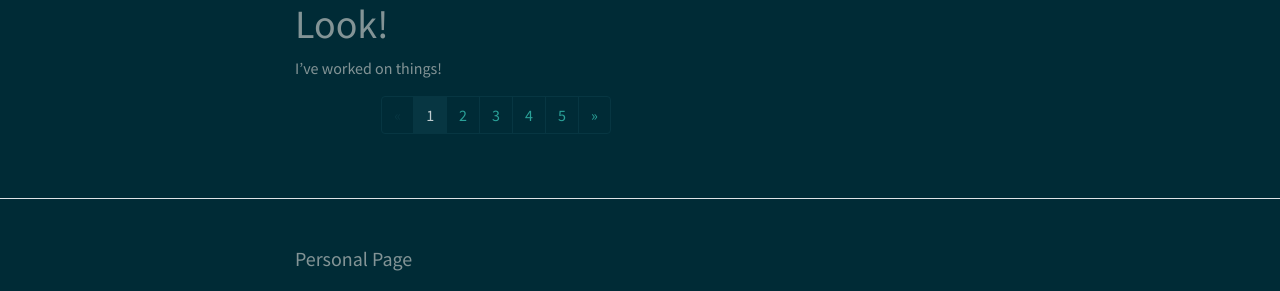
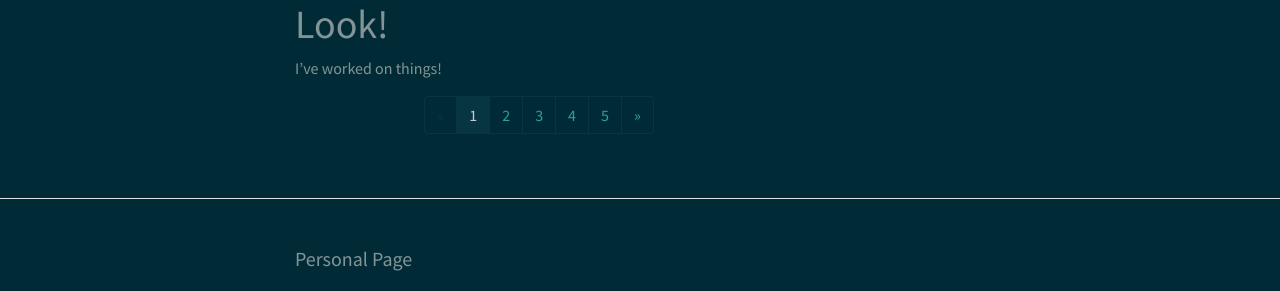
Before and after one commit to christian-araya/christian-araya.github.io, a Jekyll site: the page built from index.md, in a window 1280 px wide. Shown: the part 120-411 px from the top of the page. Built offline with Jekyll 4.4.1, drawn with Linux system fonts in a browser that asks for light colours.

Commit message:
Update home.html

```diff
--- a/_layouts/home.html
+++ b/_layouts/home.html
@@ -41,7 +41,7 @@ layout: default
     <p class="rss-subscribe">subscribe <a href="{{ "/feed.xml" | relative_url }}">via RSS</a></p>
   {%- endif -%}
 
-    <div style="width:75%; margin:0 auto;">
+    <div style="width:62.5%; margin:0 auto;">
   <ul class="pagination">
     <li class="page-item disabled">
       <a class="page-link" href="#">&laquo;</a>
```
